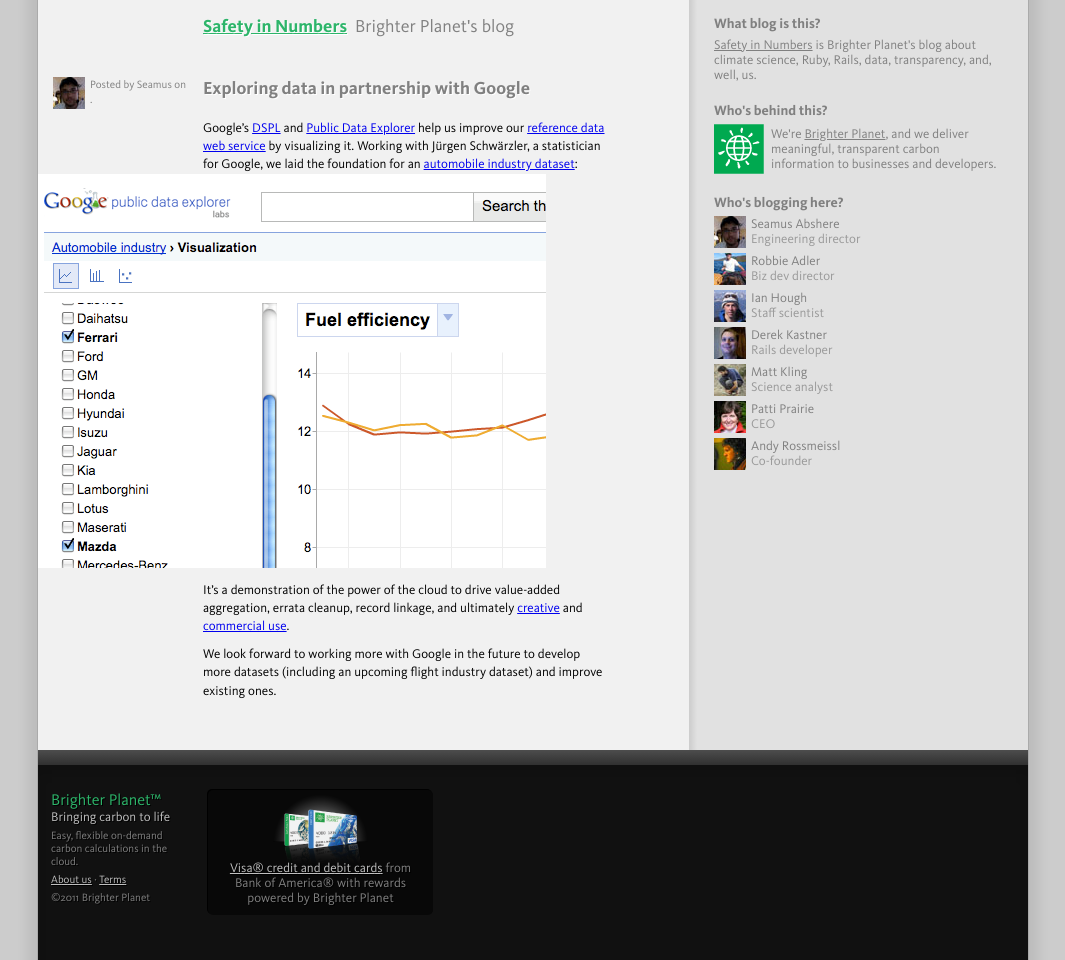
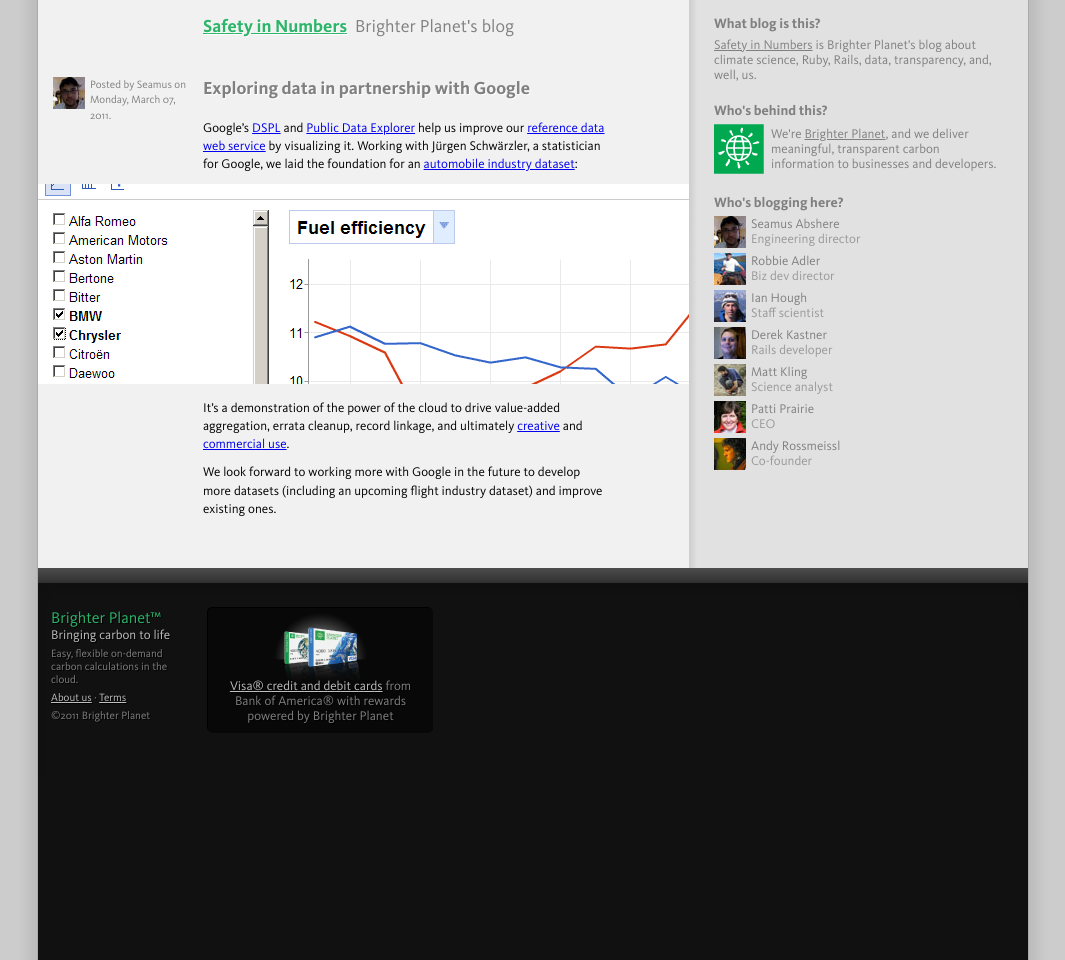
Before and after one commit to faradayio/numbers, a Jekyll site: the page built from _posts/2011-03-07-exploring-data-in-partnership-with-google.markdown, in a window 1280 px wide. Shown: the whole page, without its empty margins (107-1172 px from the left). Built offline with Jekyll 4.4.1, drawn with Linux system fonts in a browser that asks for light colours; some web fonts are replaced; comment, search, counter and statistics services are not loaded.

Commit message:
Recrop pic

```diff
--- a/DRAFTS/2011-03-07-exploring-data-in-partnership-with-google.markdown
+++ b/_posts/2011-03-07-exploring-data-in-partnership-with-google.markdown
@@ -7,9 +7,9 @@
 
 Google's [DSPL](http://code.google.com/apis/publicdata/) and [Public Data Explorer](http://www.google.com/publicdata/home) help us improve our [reference data web service](http://data.brighterplanet.com) by visualizing it. Working with Jürgen Schwärzler, a statistician for Google, we laid the foundation for an [automobile industry dataset](http://www.google.com/publicdata/overview?ds=z1ctl4c7pbob1_):
 
-<div class="wide">
-  <a href="/images/2011-03-07-exploring-data-in-partnership-with-google/automobile-industry-dataset.png"><img src="/images/2011-03-07-exploring-data-in-partnership-with-google/automobile-industry-dataset.small.png" alt=""/></a>
-</div>
+<p class="wide">
+  <a href="http://www.google.com/publicdata/overview?ds=z1ctl4c7pbob1_"><img src="/images/2011-03-07-exploring-data-in-partnership-with-google/automobile-industry-dataset.small.png" alt=""/></a>
+</p>
 
 It's a demonstration of the power of the cloud to drive value-added aggregation, errata cleanup, record linkage, and ultimately [creative](http://gr.eenerpastur.es/) and [commercial use](http://carbon.brighterplanet.com/).
 
--- a/stylesheets/application.css
+++ b/stylesheets/application.css
@@ -214,6 +214,10 @@
   max-width: 370px;
 }
 
+ol.posts li p.wide img, .post p.wide img {
+  max-width: 651px;
+}
+
 ol.posts li>object, .post>object {
   max-width: 370px;
   margin: 10px 0 10px 150px;
```
Also changed, not shown: images/2011-03-07-exploring-data-in-partnership-with-google/automobile-industry-dataset.small.png.
